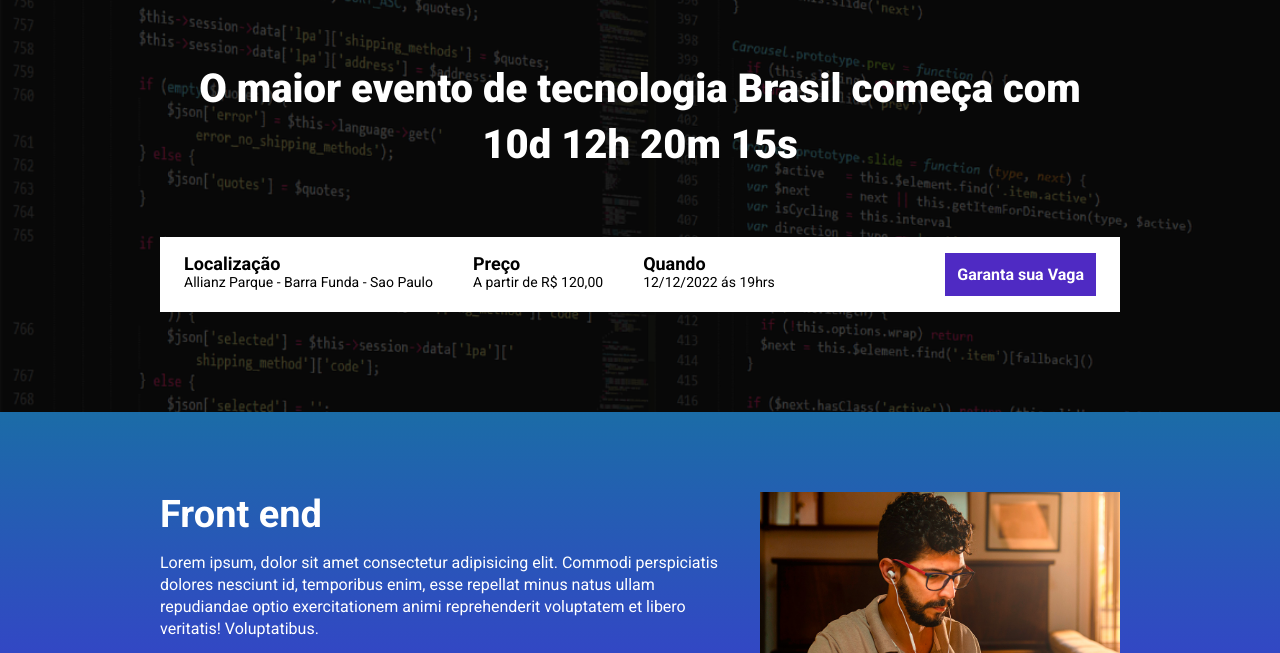
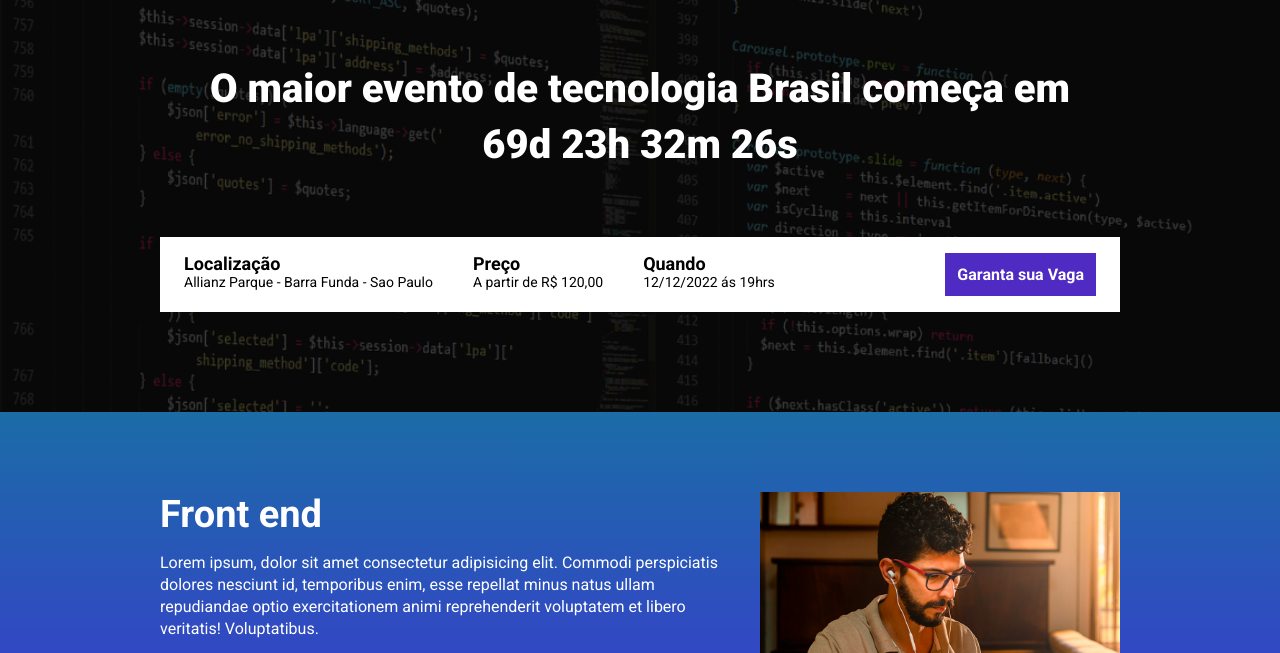
Before and after one commit to EstevaoCa/Ebac_tech_talks_estevao, a website built with Parcel: page src/index.html in a window 1280 px wide. Shown: the part 147-800 px from the top of the page. Built offline with nearby package versions, Linux system fonts and the light colour scheme.

Commit message:
contagem regressiva

```diff
--- a/package.json
+++ b/package.json
@@ -2,8 +2,8 @@
   "name": "ebac_tech_talk",
   "version": "1.0.0",
   "description": "",
-  "main": "index.js",
   "scripts": {
+    "build": "parcel build src/index.html",
     "dev": "parcel src/index.html src/styles/main.scss src/scripts/main.js",
     "test": "echo \"Error: no test specified\" && exit 1"
   },
--- a/src/index.html
+++ b/src/index.html
@@ -17,7 +17,9 @@
         <div class="container">
             <img class="hero__logo" src="./images/ebac_logo.svg" alt="Ebac">
             <p class="hero__text">
-                O maior evento de tecnologia Brasil começa com 10d 12h 20m 15s
+                O maior evento de tecnologia Brasil começa em
+                <br>
+                <span id="contador"></span>
             </p>
             <div class="infos-bar">
                 <ul class="infos-bar__infos">
@@ -41,6 +43,7 @@
         </div>
     </header>
 
+    <!-- Front End -->
     <section class="event event--frontend" >
         <div class="container" data-aos="fade-right">
             <div class="event__details">
@@ -55,6 +58,7 @@
         </div>
     </section>
 
+    <!-- UX - UI -->
     <section class="event event--ux-ui event--image-left" >
         <div class="container" data-aos="fade-left">
             <div class="event__details">
@@ -69,6 +73,7 @@
         </div>
     </section>
 
+    <!-- Data science -->
     <section class="event event--data-science" >
         <div class="container" data-aos="fade-right">
             <div class="event__details">
@@ -83,6 +88,7 @@
         </div>
     </section>
 
+    <!-- Back End -->
     <section class="event event--backend event--image-left" >
         <div class="container" data-aos="fade-left">
             <div class="event__details">
--- a/src/scripts/main.js
+++ b/src/scripts/main.js
@@ -1 +1,28 @@
 AOS.init();
+
+const dataDoEvento = new Date("Dec 12, 2024 19:00:00");
+const timeStampDoEvento = dataDoEvento.getTime();
+
+const contasAsHoras = setInterval(function(){
+    const agora = new Date();
+    const timeStampAtual = agora.getTime();
+
+    const distanciaAteOEvento = timeStampDoEvento - timeStampAtual;
+
+    const diasEmMs = 1000 * 60 * 60 * 24;
+    const horasEmMs = 1000 * 60 * 60;
+    const minutosEmMs = 1000 * 60;
+
+
+    const diasAteOEvento = Math.floor(distanciaAteOEvento / diasEmMs);
+    const horasAteOEvento = Math.floor((distanciaAteOEvento % diasEmMs) / horasEmMs);
+    const minutosAteOEvento = Math.floor((distanciaAteOEvento % horasEmMs) / minutosEmMs);
+    const segundosAteOEvento = Math.floor((distanciaAteOEvento % minutosEmMs) / 1000);
+
+    document.getElementById('contador').innerHTML = `${diasAteOEvento}d ${horasAteOEvento}h ${minutosAteOEvento}m  ${segundosAteOEvento}s`
+
+    if (distanciaAteOEvento < 0){
+        clearInterval(contasAsHoras);
+        document.getElementById('contador').innerHTML = 'Evento Expirado';
+    }
+}, 1000)
```
